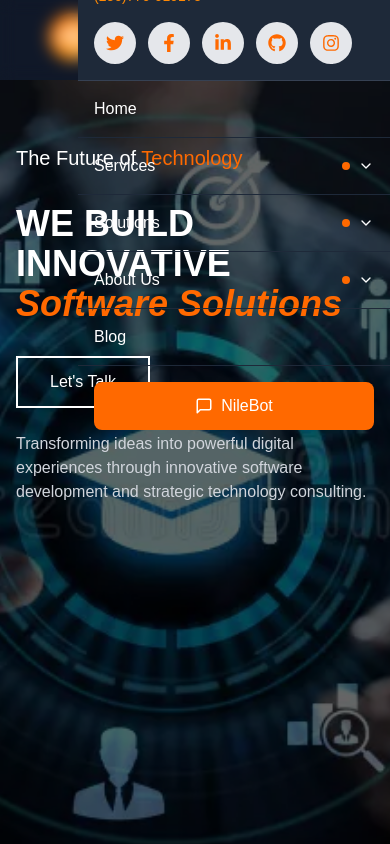
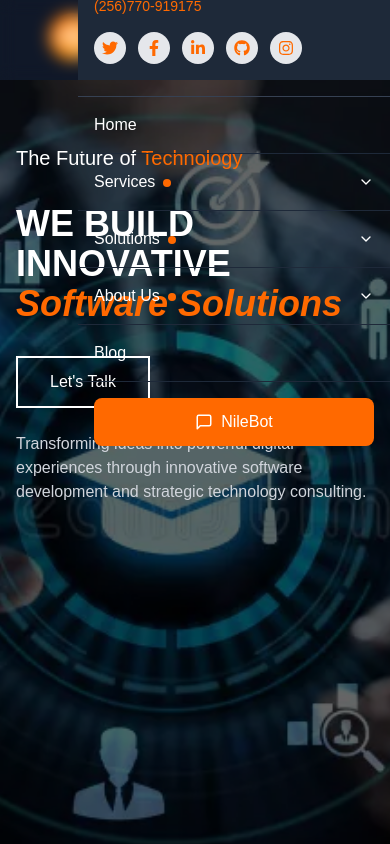
Before and after one commit to NileBit-Labs/nilebitlabs.com, a Next.js app: page / in a window 390 px wide. Both pictures are taken after a click on the button 354 px from the left and 40 px from the top of the page. Shown: the top 844 px of the page. Built offline with nearby package versions, Linux system fonts and the light colour scheme.

Commit message:
navbar mobileview

```diff
--- a/components/ui/Navbar.tsx
+++ b/components/ui/Navbar.tsx
@@ -256,54 +256,103 @@ export default function Navbar() {
 
           {/* Menu Panel */}
           <div
-            className={`absolute right-0 top-0 h-full w-4/5 max-w-sm bg-gray-900 transform transition-transform duration-300 ease-in-out ${
+            className={`absolute right-0 top-0 h-full w-4/5 max-w-sm ${
+              isAtTop ? "bg-gray-900" : "bg-white"
+            } transform transition-transform duration-300 ease-in-out ${
               isOpen ? "translate-x-0" : "translate-x-full"
             }`}
           >
-            {/* Panel header */}
-            <div className="flex items-center justify-between p-4 border-b border-gray-700">
+            {/* Panel header with improved spacing */}
+            <div
+              className={`flex items-center justify-between p-5 border-b ${
+                isAtTop ? "border-gray-700" : "border-gray-200"
+              } mt-2`}
+            >
               <img
-                src="/nilebit-logo-darkmode.svg"
+                src={
+                  isAtTop ? "/nilebit-logo-darkmode.svg" : "/nilebit-logo.svg"
+                }
                 alt="NileBit Labs Logo"
                 className="h-12 w-auto"
               />
               <button
                 onClick={() => setIsOpen(false)}
-                className="p-2 rounded-full bg-gray-800 text-white"
+                className={`p-2 rounded-full ${
+                  isAtTop
+                    ? "bg-gray-800 text-white"
+                    : "bg-gray-100 text-gray-900"
+                }`}
               >
                 <X size={20} />
               </button>
             </div>
 
             {/* Menu items */}
-            <div className="overflow-y-auto max-h-screen pb-20">
+            <div className="overflow-y-auto max-h-[calc(100vh-180px)] pb-20">
               {menuItems.map((item, index) => (
-                <div key={index} className="border-b border-gray-800">
+                <div
+                  key={index}
+                  className={`border-b ${
+                    isAtTop ? "border-gray-800" : "border-gray-200"
+                  }`}
+                >
                   {item.hasSubmenu ? (
-                    <>
+                    <div className="flex items-center">
+                      {/* Clickable menu item link - takes up most of the space */}
+                      <Link
+                        href={item.href}
+                        onClick={handleMobileNavClick}
+                        className={`flex-grow px-4 py-4 ${
+                          isAtTop
+                            ? "text-white hover:bg-gray-800"
+                            : "text-gray-900 hover:bg-gray-100"
+                        } font-medium`}
+                      >
+                        {item.title}
+                        <span className="inline-block ml-2 w-2 h-2 bg-orange-500 rounded-full"></span>
+                      </Link>
+
+                      {/* Dropdown button - takes up less space */}
                       <button
                         onClick={() =>
                           setExpandedMobileMenu(
                             expandedMobileMenu === index ? null : index
                           )
                         }
-                        className="w-full px-4 py-4 flex items-center justify-between text-white hover:bg-gray-800"
+                        className={`px-4 py-4 ${
+                          isAtTop
+                            ? "text-white hover:bg-gray-800"
+                            : "text-gray-900 hover:bg-gray-100"
+                        }`}
                       >
-                        <span className="font-medium">{item.title}</span>
-                        <span className="flex items-center">
-                          <span className="w-2 h-2 bg-orange-500 rounded-full mr-2"></span>
                         <ChevronDown
                           size={16}
                           className={`transform transition-transform duration-300 ${
                             expandedMobileMenu === index ? "rotate-180" : ""
                           }`}
                         />
-                        </span>
                       </button>
+                    </div>
+                  ) : (
+                    <Link
+                      href={item.href}
+                      onClick={handleMobileNavClick}
+                      className={`block px-4 py-4 ${
+                        isAtTop
+                          ? "text-white hover:bg-gray-800"
+                          : "text-gray-900 hover:bg-gray-100"
+                      } font-medium`}
+                    >
+                      {item.title}
+                    </Link>
+                  )}
 
                   {/* Submenu with smooth transition */}
+                  {item.hasSubmenu && (
                     <div
-                        className={`bg-gray-800 overflow-hidden transition-all duration-300 ${
+                      className={`${
+                        isAtTop ? "bg-gray-800" : "bg-gray-50"
+                      } overflow-hidden transition-all duration-300 ${
                         expandedMobileMenu === index
                           ? "max-h-96 opacity-100"
                           : "max-h-0 opacity-0"
@@ -315,7 +364,11 @@ export default function Navbar() {
                             key={subIdx}
                             href={subItem.href}
                             onClick={handleMobileNavClick}
-                              className="block px-8 py-3 text-gray-300 hover:text-orange-400 hover:bg-gray-700 flex items-center"
+                            className={`block px-8 py-3 ${
+                              isAtTop
+                                ? "text-gray-300 hover:text-orange-400 hover:bg-gray-700"
+                                : "text-gray-700 hover:text-orange-500 hover:bg-gray-100"
+                            } flex items-center`}
                           >
                             <ArrowRight
                               size={12}
@@ -325,15 +378,6 @@ export default function Navbar() {
                           </Link>
                         ))}
                     </div>
-                    </>
-                  ) : (
-                    <Link
-                      href={item.href}
-                      onClick={handleMobileNavClick}
-                      className="block px-4 py-4 text-white hover:bg-gray-800 font-medium"
-                    >
-                      {item.title}
-                    </Link>
                   )}
                 </div>
               ))}
@@ -352,62 +396,75 @@ export default function Navbar() {
                 </button>
               </div>
             </div>
-            {/* Contact info */}
-            <div className="p-4 mt-4 bg-gray-800 text-gray-300 text-sm fixed bottom-0 w-full">
-              <h3 className="font-medium text-white mb-2">Contact Us</h3>
+
+            {/* Contact info - fixed at bottom with proper coloring based on scroll position */}
+            <div
+              className={`p-4 ${
+                isAtTop
+                  ? "bg-gray-800 text-gray-300"
+                  : "bg-gray-100 text-gray-700"
+              } text-sm absolute bottom-0 left-0 right-0 w-full`}
+            >
+              <h3
+                className={`font-medium ${
+                  isAtTop ? "text-white" : "text-gray-900"
+                } mb-2`}
+              >
+                Contact Us
+              </h3>
               <a
                 href="mailto:info@nilebitlabs.com"
-                className="block text-orange-400 hover:underline"
+                className="block text-orange-500 hover:underline"
               >
                 info@nilebitlabs.com
               </a>
               <a
                 href="tel:+256770919175"
-                className="mt-1 block text-orange-400 hover:underline"
+                className="mt-1 block text-orange-500 hover:underline"
               >
                 (256)770-919175
               </a>
               <div className="mt-4 flex space-x-3">
-                {/* Social icons would go here */}
+                {/* Social icons */}
                 <a
                   href="https://twitter.com/nilebits"
                   target="_blank"
                   rel="noopener noreferrer"
-                  className="bg-gray-200 hover:bg-orange-500 text-orange-500 hover:text-white p-3 rounded-full transition"
+                  className="bg-gray-200 hover:bg-orange-500 text-orange-500 hover:text-white p-2 rounded-full transition"
                 >
-                  <FaTwitter size={18} />
+                  <FaTwitter size={16} />
                 </a>
                 <a
                   href="https://facebook.com/nilebits"
                   target="_blank"
                   rel="noopener noreferrer"
-                  className="bg-gray-200 hover:bg-orange-500 text-orange-500 hover:text-white p-3 rounded-full transition"
+                  className="bg-gray-200 hover:bg-orange-500 text-orange-500 hover:text-white p-2 rounded-full transition"
                 >
-                  <FaFacebookF size={18} />
+                  <FaFacebookF size={16} />
                 </a>
                 <a
                   href="https://linkedin.com/company/nilebits"
                   target="_blank"
                   rel="noopener noreferrer"
-                  className="bg-gray-200 hover:bg-orange-500 text-orange-500 hover:text-white p-3 rounded-full transition"
+                  className="bg-gray-200 hover:bg-orange-500 text-orange-500 hover:text-white p-2 rounded-full transition"
                 >
-                  <FaLinkedinIn size={18} />
+                  <FaLinkedinIn size={16} />
                 </a>
                 <a
                   href="https://github.com/nilebits"
                   target="_blank"
                   rel="noopener noreferrer"
-                  className="bg-gray-200 hover:bg-orange-500 text-orange-500 hover:text-white p-3 rounded-full transition"
+                  className="bg-gray-200 hover:bg-orange-500 text-orange-500 hover:text-white p-2 rounded-full transition"
                 >
-                  <FaGithub size={18} />
+                  <FaGithub size={16} />
                 </a>
                 <a
                   href="https://instagram.com/nilebits"
                   target="_blank"
                   rel="noopener noreferrer"
-                  className="bg-gray-200 hover:bg-orange-500 text-orange-500 hover:text-white p-3 rounded-full transition"
+                  className="bg-gray-200 hover:bg-orange-500 text-orange-500 hover:text-white p-2 rounded-full transition"
                 >
-                  <FaInstagram size={18} />
+                  <FaInstagram size={16} />
                 </a>
               </div>
             </div>
```
Lines whose indentation alone changed are shown as unchanged.
